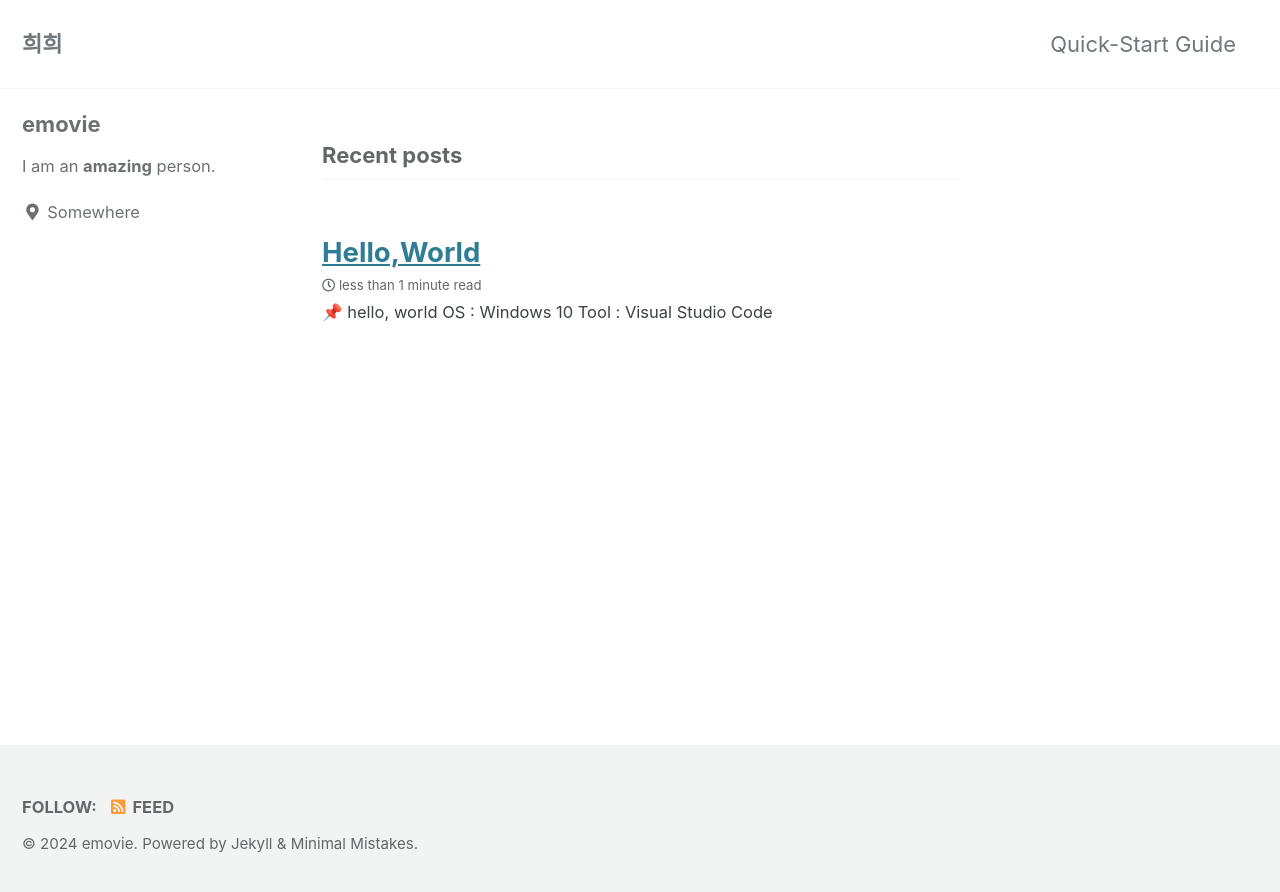
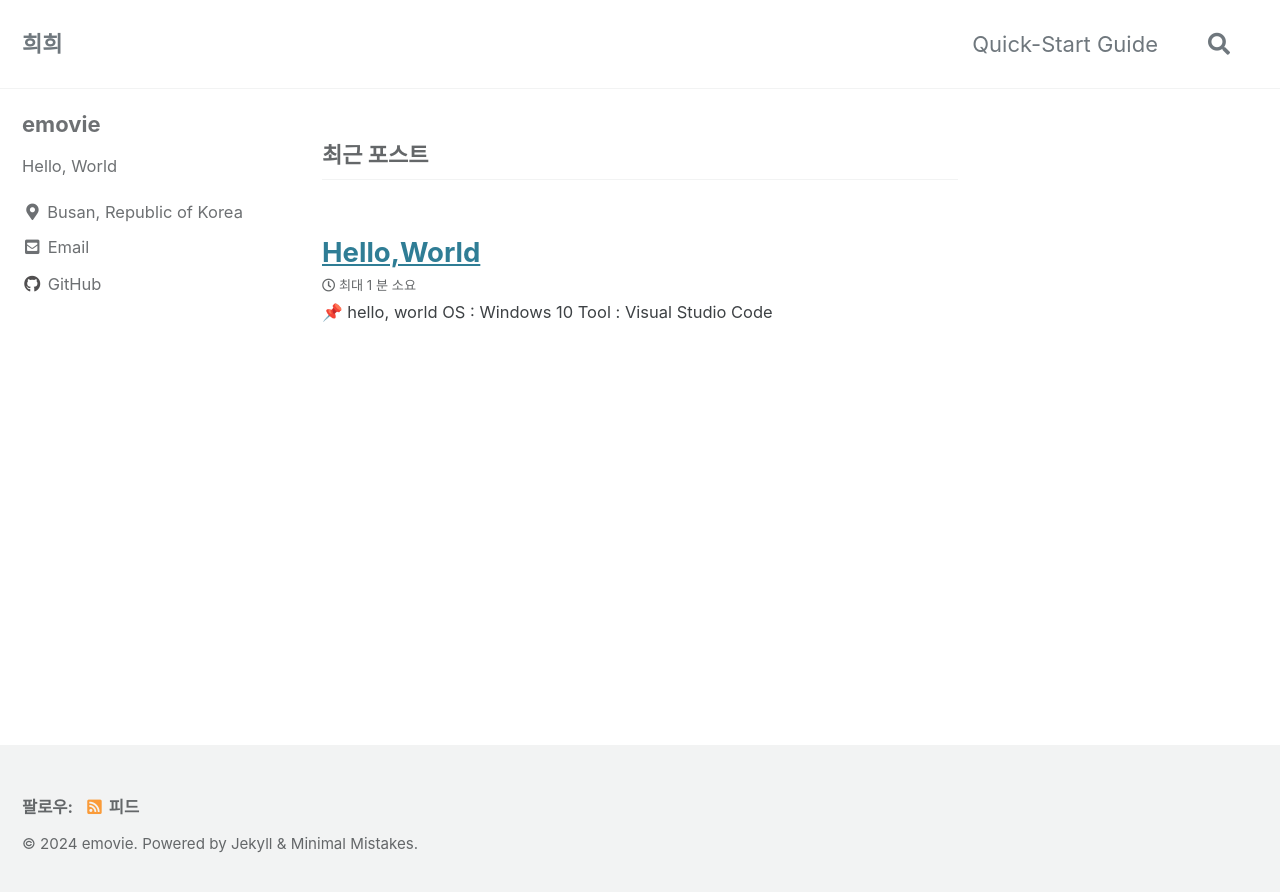
Before and after one commit to emovie/emovie.github.io, a Jekyll site: the page built from index.html, in a window 1280 px wide. Shown: the top 892 px of the page. Built offline with Jekyll 4.4.1, drawn with Linux system fonts in a browser that asks for light colours; cached includes are drawn as plain includes; the list of posts is cut into pages by our own code.

Commit message:
config설정

```diff
--- a/_config.yml
+++ b/_config.yml
@@ -15,15 +15,15 @@
 minimal_mistakes_skin    : "default" # "air", "aqua", "contrast", "dark", "dirt", "neon", "mint", "plum", "sunrise"
 
 # Site Settings
-locale                   : "en-US"
+locale                   : "ko"
 title                    : "희희"
 title_separator          : "-"
 subtitle                 : # site tagline that appears below site title in masthead
 name                     : "emovie"
-description              : "An amazing website."
-url                      : # the base hostname & protocol for your site e.g. "https://mmistakes.github.io"
+description              : "Hello, World"
+url                      : "https://emovie.github.io" # the base hostname & protocol for your site e.g. "https://mmistakes.github.io"
 baseurl                  : # the subpath of your site, e.g. "/blog"
-repository               : # GitHub username/repo-name e.g. "mmistakes/minimal-mistakes"
+repository               : "emovie/emovie.github.io" # GitHub username/repo-name e.g. "mmistakes/minimal-mistakes"
 teaser                   : # path of fallback teaser image, e.g. "/assets/images/500x300.png"
 logo                     : # path of logo image to display in the masthead, e.g. "/assets/images/88x88.png"
 masthead_title           : # overrides the website title displayed in the masthead, use " " for no title
@@ -59,8 +59,8 @@ reCaptcha:
 atom_feed:
   path                   : # blank (default) uses feed.xml
   hide                   : # true, false (default)
-search                   : # true, false (default)
-search_full_content      : # true, false (default)
+search                   : true # true, false (default)
+search_full_content      : true # true, false (default)
 search_provider          : # lunr (default), algolia, google
 lunr:
   search_within_pages    : # true, false (default)
@@ -106,13 +106,13 @@ analytics:
 author:
   name             : "emovie"
   avatar           : # path of avatar image, e.g. "/assets/images/bio-photo.jpg"
-  bio              : "I am an **amazing** person."
-  location         : "Somewhere"
+  bio              : "Hello, World"
+  location         : "Busan, Republic of Korea"
   email            :
   links:
     - label: "Email"
       icon: "fas fa-fw fa-envelope-square"
-      # url: "mailto:your.name@email.com"
+      url: "emovie1031@gmail.com"
     - label: "Website"
       icon: "fas fa-fw fa-link"
       # url: "https://your-website.com"
@@ -124,7 +124,7 @@ author:
       # url: "https://facebook.com/"
     - label: "GitHub"
       icon: "fab fa-fw fa-github"
-      # url: "https://github.com/"
+      url: "https://github.com/emovie"
     - label: "Instagram"
       icon: "fab fa-fw fa-instagram"
       # url: "https://instagram.com/"
```
